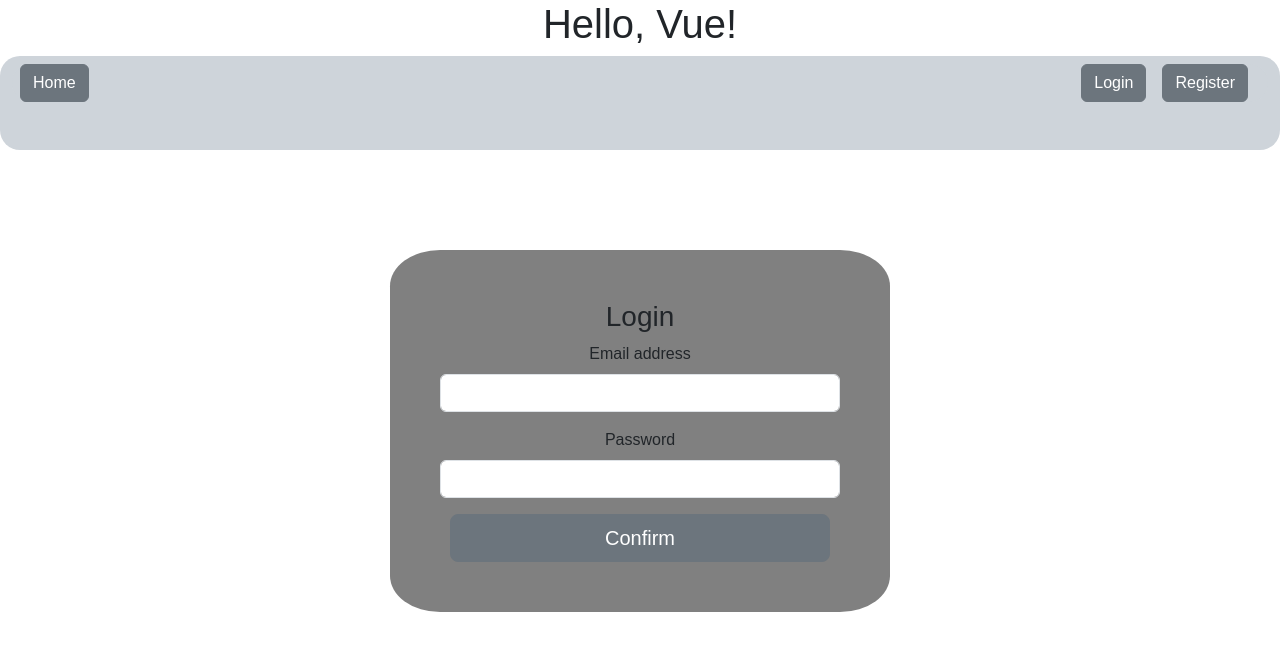
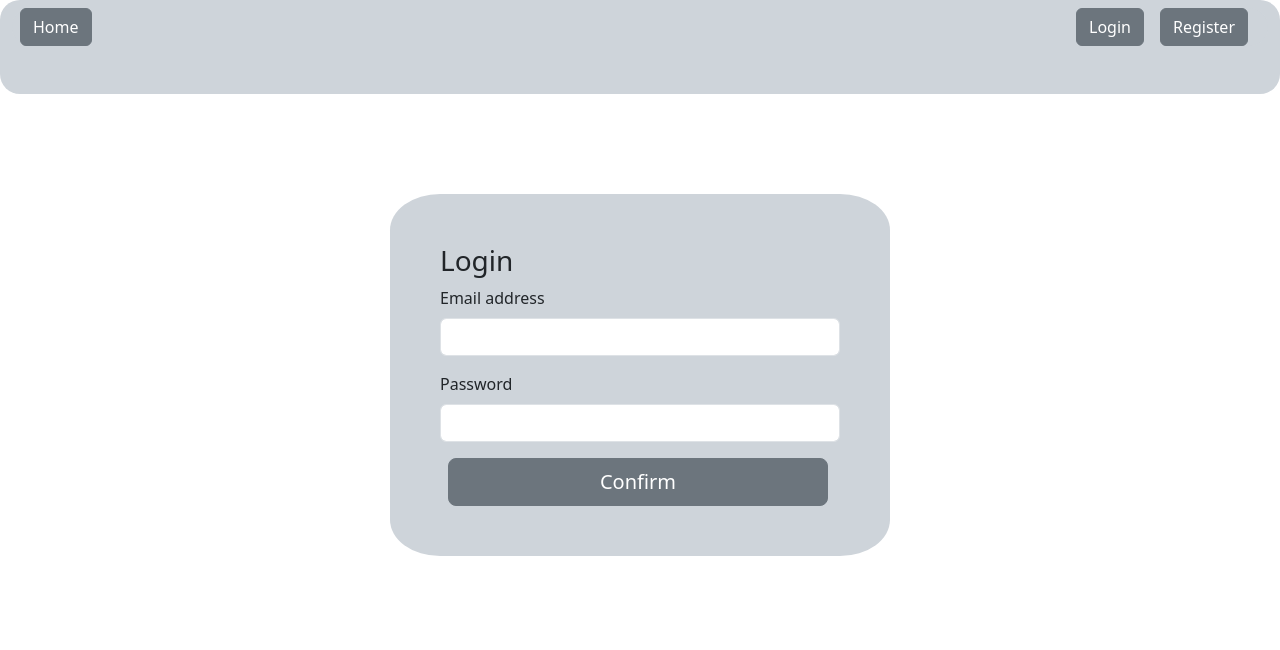
Before and after one commit to hes0s/news_web, a Vue app in the folder web_news/news_vue_new/vue-webapp/: page /login in a window 1280 px wide. Shown: the top 650 px of the page. Built offline with nearby package versions, Linux system fonts and the light colour scheme.

Commit message:
modified

```diff
--- a/web_news/news_vue_new/vue-webapp/src/App.vue
+++ b/web_news/news_vue_new/vue-webapp/src/App.vue
@@ -6,14 +6,7 @@ const message = ref('Hello, Vue!');
 
 <template>
   <div id="app">
-    <h1>{{ message }}</h1>
+
     <router-view /> <!-- If using Vue Router -->
   </div>
 </template>
-
-<style>
-#app {
-  text-align: center;
-  font-family: Arial, sans-serif;
-}
-</style>
--- a/web_news/news_vue_new/vue-webapp/src/components/loginPage.vue
+++ b/web_news/news_vue_new/vue-webapp/src/components/loginPage.vue
@@ -2,7 +2,7 @@
     <div class="all">
     <navbar />
 
-    <div class="loginForm">
+    <div class="loginForm bg-dark-subtle">
       <form>
         <h3>Login</h3>
         <div class="mb-3">
@@ -31,7 +31,6 @@
 
   <style scoped>
   .loginForm {
-    background-color: gray;
     border-radius: 10%;
     margin: 0 auto ;
     width: 500px;
--- a/web_news/news_vue_new/vue-webapp/src/components/registerPage.vue
+++ b/web_news/news_vue_new/vue-webapp/src/components/registerPage.vue
@@ -2,7 +2,7 @@
   <div class="all">
   <navbar />
 
-  <div class="registrationForm">
+  <div class="registrationForm bg-dark-subtle">
     <form>
       <h3>Registration</h3>
       <div class="mb-3">
@@ -41,7 +41,6 @@ export default {
 
 <style scoped>
 .registrationForm {
-  background-color: gray;
   border-radius: 10%;
   margin: 0 auto ;
   width: 500px;
```
